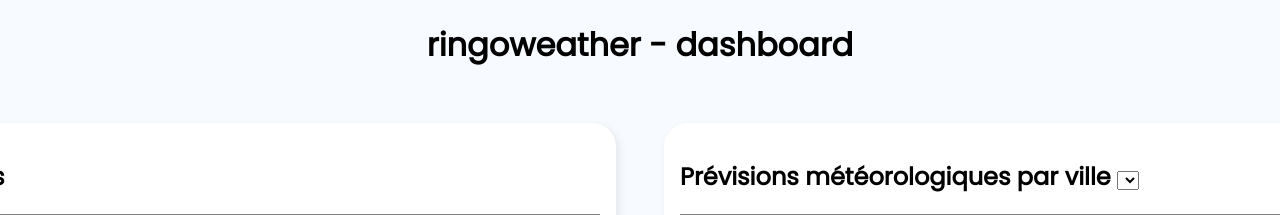
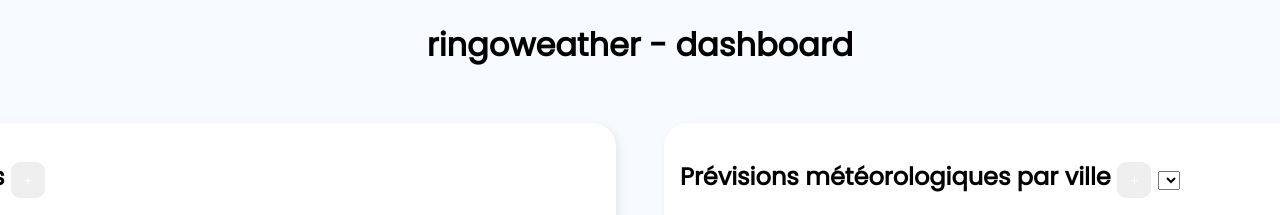
Before and after one commit to MrNakata/api-weather, a PHP site: page / in a window 1280 px wide; the page is wider, and only the part inside the window is pictured. Shown: the top 215 px of that part. Run offline with PHP 8.4, Linux system fonts and the light colour scheme; data that the repository does not hold is empty.

Commit message:
+ add btn add

```diff
--- a/index.php
+++ b/index.php
@@ -13,7 +13,7 @@
         <h1>ringoweather - dashboard</h1>
         <div class="wrap">
             <div class="container border">
-                <h2>Toutes les villes</h2>
+                <h2>Toutes les villes <button type="button" name="btn-add-city" id="btn-add-city" class="btn btn-add" title="Ajouter une nouvelle ville">+</button></h2>
                 <div class="row header">
                     <div class="col">Ville</div>
                     <div class="col">Pays</div>
@@ -23,7 +23,7 @@
                 <div id="all-cities"></div>
             </div>
             <div class="container border">
-                <h2>Prévisions météorologiques par ville <select name="select-city" id="select-city"></select></h2>
+                <h2>Prévisions météorologiques par ville <button type="button" name="btn-add-weather" id="btn-add-weather" class="btn btn-add" title="Ajouter une nouvelle fiche météo">+</button> <select name="select-city" id="select-city"></select></h2>
                 <div class="row header">
                     <div class="col">Température</div>
                     <div class="col">Temps</div>
```
